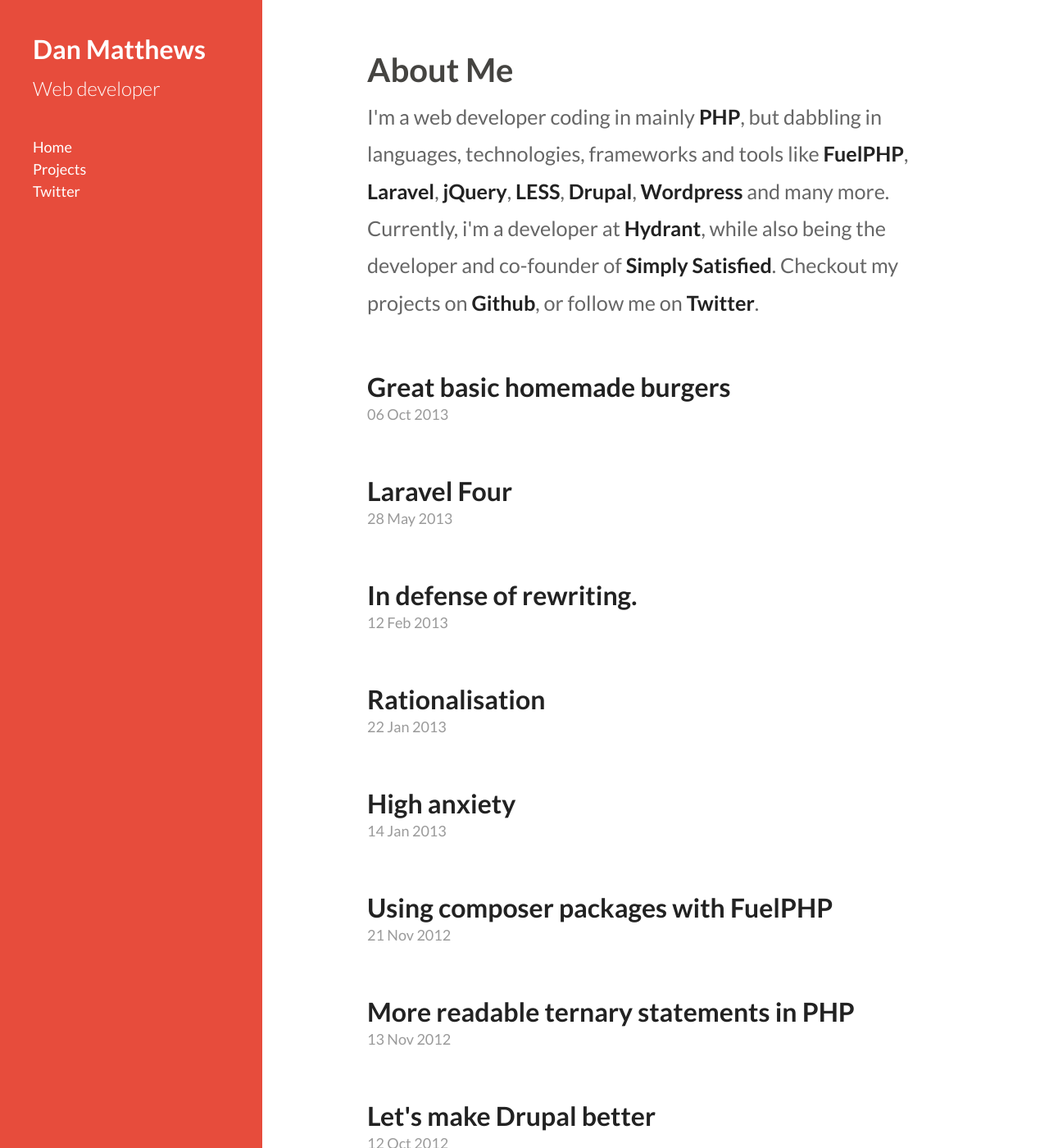
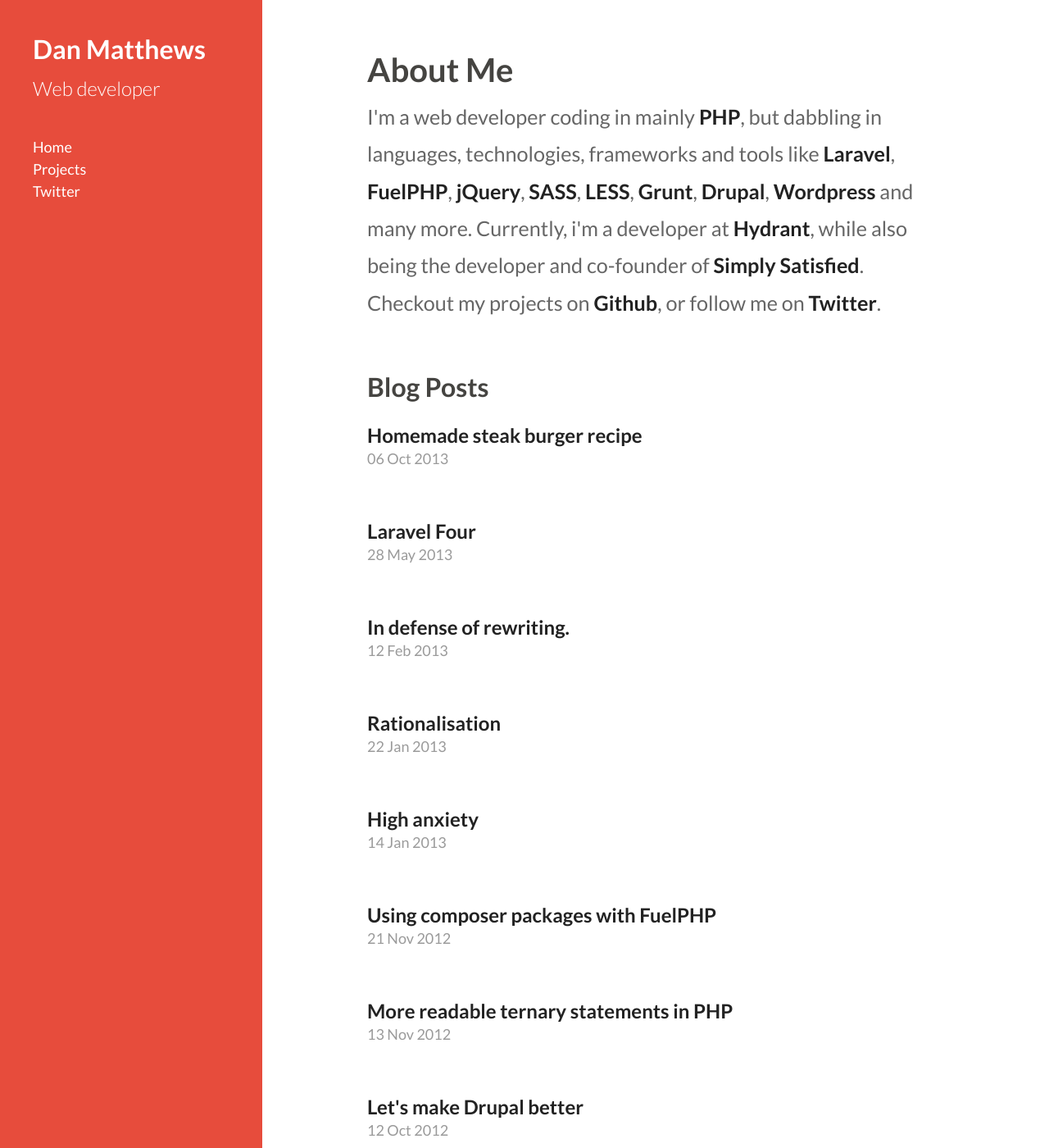
Before and after one commit to danmatthews/danmatthews.github.com, a Jekyll site: the page built from index.html, in a window 1280 px wide and 1400 px high. Shown: the whole window at 82% size. Built offline with Jekyll 4.4.1, drawn with Linux system fonts in a browser that asks for light colours; Markdown is read by kramdown in place of the engine named in the settings.

Commit message:
modified burger post

```diff
--- a/_posts/2013-10-06-burgers.md
+++ b/_posts/2013-10-06-burgers.md
@@ -1,5 +1,5 @@
 ---
-title: Great basic homemade burgers
+title: Homemade steak burger recipe
 description: A stupid simple and foolproof recipe for great homemade burgers.
 layout: post
 tags:
--- a/index.html
+++ b/index.html
@@ -6,18 +6,19 @@
 
 <div id="bio">
 
-  <p>I'm a web developer coding in mainly <a class="lang" href="http://php.net">PHP</a>, but dabbling in languages, technologies, frameworks and tools like <a class="lang" href="http://fuelphp.com">FuelPHP</a>, <a class="lang" href="http://laravel.com">Laravel</a>, <a class="lang" href="http://jquery.com">jQuery</a>, <a class="lang" href="http://lesscss.org">LESS</a>, <a href="http://drupal.org">Drupal</a>, <a class="lang" href="http://wordpress.org">Wordpress</a> and many more. Currently, i'm a developer at <a href="http://hydrant.co.uk">Hydrant</a>, while also being the developer and co-founder of <a href="http://simplysatisfied.net/">Simply Satisfied</a>. Checkout my projects on <a href="http://github.com/danmatthews">Github</a>, or follow me on <a href="http://twitter.com/danmatthews">Twitter</a>.</p>
+  <p>I'm a web developer coding in mainly <a class="lang" href="http://php.net">PHP</a>, but dabbling in languages, technologies, frameworks and tools like <a class="lang" href="http://laravel.com">Laravel</a>, <a class="lang" href="http://fuelphp.com">FuelPHP</a>, <a class="lang" href="http://jquery.com">jQuery</a>, <a class="lang" href="http://sass-lang.org">SASS</a>, <a class="lang" href="http://lesscss.org">LESS</a>, <a class="lang" href="http://gruntjs.com/">Grunt</a>, <a href="http://drupal.org">Drupal</a>, <a class="lang" href="http://wordpress.org">Wordpress</a> and many more. Currently, i'm a developer at <a href="http://hydrant.co.uk">Hydrant</a>, while also being the developer and co-founder of <a href="http://simplysatisfied.net/">Simply Satisfied</a>. Checkout my projects on <a href="http://github.com/danmatthews">Github</a>, or follow me on <a href="http://twitter.com/danmatthews">Twitter</a>.</p>
 
 </div>
 
 <div class="posts list">
+<h2>Blog Posts</h2>
   {% for post in site.posts %}
   <div class="post">
-    <h2>
+    <h3>
       <a href="{{ post.url }}">
         {{ post.title }}
       </a>
-    </h2>
+    </h3>
     <span class="post-date">{{ post.date | date_to_string }}</span>
   </div>
   {% endfor %}
--- a/public/css/hyde.css
+++ b/public/css/hyde.css
@@ -138,9 +138,6 @@
   font-size: 16px;
   line-height: 1.4;
   white-space: pre;
-  white-space: pre-wrap;
-  word-break: break-all;
-  word-wrap: break-word;
   background-color: #f9f9f9;
 }
 pre code {
```
Also changed, not shown: 1 other file.
